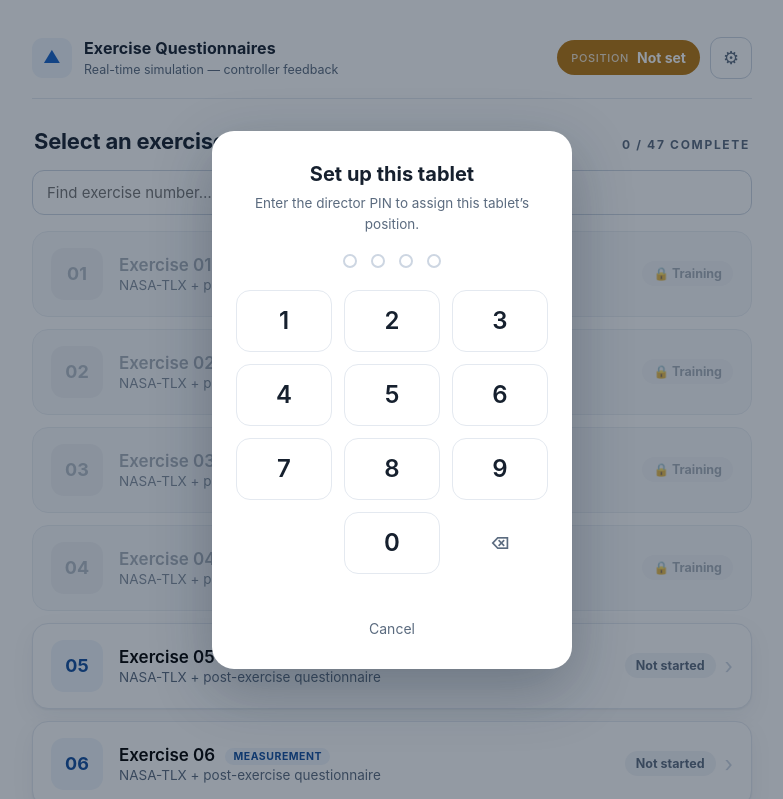
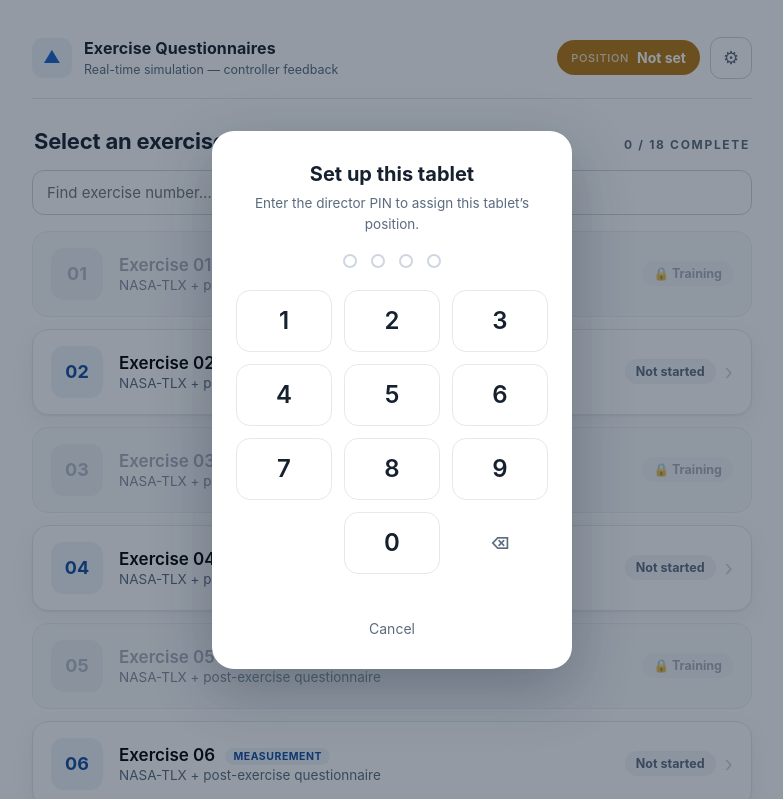
Before and after one commit to agonzalezgam/RTS-Questionnaires, a plain HTML site: page index.html in a window 1280 px wide. Shown: the top 799 px of the page, without its empty margins (248-1031 px from the left). Drawn offline with Linux system fonts and the light colour scheme.

Commit message:
Update index.html for FI-B

```diff
--- a/index.html
+++ b/index.html
@@ -269,12 +269,13 @@
       </div>
       <div class="field" style="margin-top:20px">
         <label for="postSheetId">Post-exercise sheet ID</label>
-        <div class="desc">Sheet holding the “Responses” tab (Exercise + CWP Position columns).</div>
+        <div class="desc">Sheet holding the per-exercise tabs 01B…18B (each with a CWP Position column).</div>
         <input id="postSheetId" type="text" spellcheck="false">
       </div>
       <div class="field">
-        <label for="postTab">Post-exercise tab name</label>
-        <input id="postTab" type="text" spellcheck="false" placeholder="Responses">
+        <label for="postTabSuffix">Post-exercise tab suffix</label>
+        <div class="desc">Tabs are named 01+suffix … 18+suffix (e.g. 01B).</div>
+        <input id="postTabSuffix" type="text" spellcheck="false" placeholder="B">
       </div>
       <div class="field">
         <label for="tlxSheetId">NASA-TLX sheet ID</label>
@@ -314,70 +315,37 @@ const Store = (()=> {
 /* ============================ CONFIG ============================ */
 const SETTINGS_PIN = '0000';        // numeric PIN to open Settings
 const SYNC_TIMEOUT_MS = 3*60*1000;  // give up after 3 minutes → sync error
-const TOTAL_EXERCISES = 47;
-const EX_TRAINING = new Set([1,2,3,4,8,9,10,11,16,22,28,34,36,38,44,46]);
+const TOTAL_EXERCISES = 18;
+const EX_TRAINING = new Set([1,3,5,12]);
 
-/* Post-exercise Google Form links, indexed by exercise number (1–47). */
-const FORM = 'https://docs.google.com/forms/d/e/';
+/* Post-exercise questionnaire links, by exercise number. Training (FAM) exercises
+   have no questionnaire, so they are intentionally absent (used to lock those cards). */
 const POST_LINKS = {
-  1:FORM+'1FAIpQLSfZ7_n3NNqljKXSY7wvYweyZ9H_y6mgijiIXUv0NTxlSwKX2A/viewform',
-  2:FORM+'1FAIpQLSdszXsWFDg-BFDp-BbdrojP69l4rdxPaha4U0ko6I0RnOHEQQ/viewform',
-  3:FORM+'1FAIpQLSfibGQdCIkFuV36354b8zvN0Q_9VdWxsnxUeVcYHL3XLOJlpg/viewform',
-  4:FORM+'1FAIpQLSdVoR0UamK9ld1OYYzK5-mt4nlGjiCG83idM0He4m-P9NKGbg/viewform',
-  5:FORM+'1FAIpQLSeW38jDr4s6O65S8knO5rUNy0DRAHdzC7aQ7k3FuOqqXawYOA/viewform',
-  6:FORM+'1FAIpQLScM872xv64Efo8NIIEwphygnXSkT0eKNVEs6MlPS15S0AVIxA/viewform',
-  7:FORM+'1FAIpQLSeYNFWDD6XBdsjgxBOpsua5l_lSi2cXSE6muiHfEw3H7LzGFw/viewform',
-  8:FORM+'1FAIpQLSed-vEkvktntcFe4mGwIXBrPnMYjADWqUD1euH1pnT6Us8wOA/viewform',
-  9:FORM+'1FAIpQLSe0wbMUBJmNZljz5svZdOQnyov1GCbJ1aYvntYjuRd-jZnW7w/viewform',
-  10:FORM+'1FAIpQLSf5DDroxBLyRD_C3qTseLwskW7fvlAspwbsiStsKLjLrtWhUg/viewform',
-  11:FORM+'1FAIpQLSfpFd4oufGMDF_ORTtJAnGdkxS4WMeOFn097myw1ydKVXOXxQ/viewform',
-  12:FORM+'1FAIpQLSfoQ_b46Jb3MheENijw_p-PCzU5OgOTWdiidq6JsTGYa0_6nw/viewform',
-  13:FORM+'1FAIpQLScBEwYo2jQXnFpMECTgytgoK9a65QJrNHgVzLnKmpk8XfBVqg/viewform',
-  14:FORM+'1FAIpQLScd7wGaJOVRaw5SJ7ZfabMnPIJWc4887ttqQgYpUCXFbnSZIg/viewform',
-  15:FORM+'1FAIpQLSeKQL17ad-9YM-EaYDG4HjDCitE_7F1sUlJ1Aqb9UnjqULWrA/viewform',
-  16:FORM+'1FAIpQLScbbXJwD0kUmIBfI_DMzWSQvm7jWF0mItdoL57-raqqqPOKew/viewform',
-  17:FORM+'1FAIpQLScySK0AcdqAPBVUTFgJdZ5AaefCQKcRKdfVeGUADMY9zZxBbg/viewform',
-  18:FORM+'1FAIpQLSfPvvQaGiDYBn3kWaxkToAlrhIRhKsIIO1Y4RuqtqCKc4K61A/viewform',
-  19:FORM+'1FAIpQLSf9LmSilv0C3WcO5XJ9Hpuk0cpDDuOfi6u4pS7ZgXMmBGBvNg/viewform',
-  20:FORM+'1FAIpQLScGWF_x4JO2mLPUfoZUQdkdxbXk1Ol8POOcy-4y9fQTYy7GDQ/viewform',
-  21:FORM+'1FAIpQLSeBfOb4Fkqy52myF2rpkuCTNG7kzMWwWAQD8iCjBdzPgiW9sQ/viewform',
-  22:FORM+'1FAIpQLScW3Kat8c2zZfERS6lD45MPB16vE8vSJsesxfPGNso6PCK-mA/viewform',
-  23:FORM+'1FAIpQLScvugE2csbC9KvBhGK0sY7p0JlSj2LouK1AoexOvLTbTfgUYg/viewform',
-  24:FORM+'1FAIpQLSc_GlcLdErnSEeptFxCerHDPlyBM7Ge4i5t971ZYhO7ezUvkQ/viewform',
-  25:FORM+'1FAIpQLSeJxafbVS12Q6UP74EVTxVY1A4lKPtWUNLK9KuAE-q4DENfRA/viewform',
-  26:FORM+'1FAIpQLSePiCGB0OH94dMPcgBid8dBZQNhYuPeRnFXhNJmzVEI4nXXnw/viewform',
-  27:FORM+'1FAIpQLSeh9sl_5UvFh7NkMJwlX2NLAOLrl_Xo9g5iVNTPaKycPOJ7YQ/viewform',
-  28:FORM+'1FAIpQLSeYaJq6wVxOGQnSAjAu39TZQmg3dcG-Th1y6yUIRZ9hggPDIA/viewform',
-  29:FORM+'1FAIpQLScUYPwrVUsdhbV4X4zPhrwVnpJyYqd12Z9SdEYfXlY8DaS7yQ/viewform',
-  30:FORM+'1FAIpQLSd9mDNzU-zpqE11CbVlxqaWCCASvh2UoL0onZn8oKBB5gjnUw/viewform',
-  31:FORM+'1FAIpQLScYRsyvzzUMFQPAjA1yymyXUN2ahmolJsjVBNiqF41dl-PRYg/viewform',
-  32:FORM+'1FAIpQLSdg03vXi_As_25FkB9PqME__8VmfwZa09cB3TLH40nb9DlQ6g/viewform',
-  33:FORM+'1FAIpQLSeo0naFvR5luL-aJ7wBBFvvbHfbBHnAXqkv1It6SLob1C3V6g/viewform',
-  34:FORM+'1FAIpQLSfGu_Wz2p-CvwSjRznw4v5xfNFjBeSOreH2IbufuhT25gq8Vw/viewform',
-  35:FORM+'1FAIpQLSfDOJ72Flq-r8W9vxUW0ORTCMG3vPnm1DV4vO5odz8kF2CF5A/viewform',
-  36:FORM+'1FAIpQLSeQrcl3Wpix7fpUKnmAvKsCg92GNncQW_FrPXujIgC59PkIqQ/viewform',
-  37:FORM+'1FAIpQLSdMKWyRCuOGCJ1dwZV4sofY-HWHk_BRI0iqEcOy4QPGo_lS7Q/viewform',
-  38:FORM+'1FAIpQLSd_IJf74ovatZuI6SzoEARZoasCyLb7ghKSWN_6Am0VthqDhw/viewform',
-  39:FORM+'1FAIpQLSdSRQnDBH1dOQZuRYrhKrqC5_iSlmzZCDodLnkeirzRRa1HOw/viewform',
-  40:FORM+'1FAIpQLSf_XLtniS6GKGCnH3Xs8mLU6eg2i-OWN9mcTyK85GXmvzbGKw/viewform',
-  41:FORM+'1FAIpQLSdH996BsqgmICKnxxjDsTqBJpbFj2_5R8f_srjLblwOKX_5Sg/viewform',
-  42:FORM+'1FAIpQLSffGz_e5eqsdxkp67ACeweA4bSB3Lrfq7zG1jjM3bWBAvtEMA/viewform',
-  43:FORM+'1FAIpQLSdJga2sw6fC9Pf3V5psZkQWsqJXS2U29ZdJqza_vO058QGP7A/viewform',
-  44:FORM+'1FAIpQLSfTWCd5NwfRhAMhJLJCTD7Koe8wzwEs3Bv37BKi0V_ZyGdT1w/viewform',
-  45:FORM+'1FAIpQLSdf_JI4cD121XxZxU0RehWmr6trcvjnUgvK02PSSv571ZtVyA/viewform',
-  46:FORM+'1FAIpQLScTfP5kkfsx71zbFnq5yYFjz2EaSFbMOAZwV9Pia2zjCAAmkQ/viewform',
-  47:FORM+'1FAIpQLSeZT2BoPCYJITtkSivaf7PvqE1ySQ3-DJ3V9LCe7b0Iv4kmRA/viewform'
+  2:'https://forms.gle/8CKz9ToHJy4arPLG9',
+  4:'https://forms.gle/WhMeXSZEcGLyBum66',
+  6:'https://forms.gle/5HkzWrdaxAWsut8m6',
+  7:'https://forms.gle/TQwTXvAYWjuSJyeD8',
+  8:'https://forms.gle/XJK11QPDNcMvn5TM9',
+  9:'https://forms.gle/h9X68FjPGYA8Ffwk9',
+  10:'https://forms.gle/bjKXSAtYwNaAGcSo8',
+  11:'https://forms.gle/rQsf5Khi585AySVg8',
+  13:'https://forms.gle/fWu7ZCmyRUJohEKQ9',
+  14:'https://forms.gle/V8bBfb8i12PaYeju5',
+  15:'https://forms.gle/5bHGN2fpmwKUki6f6',
+  16:'https://forms.gle/RaTyiVcNLZGt8nBv8',
+  17:'https://forms.gle/iRVqDZ4FzdNAm19T8',
+  18:'https://forms.gle/kXwqSterMkyXvTE77'
 };
 
-const CONFIG_VERSION = 5;
+const CONFIG_VERSION = 7;
 const DEFAULTS = {
   position: '',                                                 // "1".."9" → Position n
   trainingEnabled: false,                                       // training exercises locked by default
-  postSheetId: '1D-vlc2GgUPpejFF4veTBcHiEPtN3t920rE0z0nUrKiI',  // post-exercise responses spreadsheet
-  postTab:     'Responses',                                     // single tab: Exercise + CWP Position
-  tlxSheetId:  '1fsBb_6PqV4Z9pnqMCy4Ys1qSfkJA5Y6OnP4v5o8qMQw',  // TLX responses
+  postSheetId: '1ov9HML_u3T19XU99bKxGATk1AP1bmpZ0HOFQ096pXb8',  // post-exercise responses spreadsheet (tabs 01B…18B)
+  postTabSuffix: 'B',                                           // per-exercise tabs are named 01B, 02B, …
+  tlxSheetId:  '14BheKuiXLx2AbLllqJEAQcspmKHJudl-WiShGxHkwQM',  // TLX responses
   tlxTab:      'Respuestas de formulario 1',
-  tlxUrl:      'https://forms.gle/z8TPn9ZzFsTsuUxm7',           // single TLX form
+  tlxUrl:      'https://forms.gle/EDrqPdSpT93xwm2V6',           // single TLX form
   pollSeconds: 15
 };
 
@@ -424,7 +392,7 @@ function renderList(){
     if(filter && !String(n).includes(filter) && pad2(n)!==filter) continue;
     const st = exState(n);
     const isTrain = EX_TRAINING.has(n);
-    const locked  = isTrain && !cfg.trainingEnabled;
+    const locked  = isTrain && (!cfg.trainingEnabled || !POST_LINKS[n]);
     const typeTag = isTrain ? '<span class="tag train">Training</span>'
                             : '<span class="tag meas">Measurement</span>';
     const card = document.createElement('button');
@@ -452,7 +420,7 @@ let currentEx = null;
 const timers = {};   // `${num}:${type}` -> intervalId
 
 function openExercise(num){
-  if(EX_TRAINING.has(num) && !cfg.trainingEnabled) return;   // training locked
+  if(EX_TRAINING.has(num) && (!cfg.trainingEnabled || !POST_LINKS[num])) return;   // training / no questionnaire
   if(!cfg.position){ requestSettings(); return; }
   currentEx = num;
   document.getElementById('detailTitle').textContent = 'Exercise '+pad2(num);
@@ -567,7 +535,7 @@ function parseGviz(resp){
   });
 }
 const tlxRows  = ()=> gvizQuery(cfg.tlxSheetId, cfg.tlxTab||null);
-const postRows = ()=> gvizQuery(cfg.postSheetId, cfg.postTab||'Responses');
+const postRows = n => gvizQuery(cfg.postSheetId, pad2(n)+(cfg.postTabSuffix||''));
 
 /* The CWP Position cell reads like "Position 3 - ALPHA" (sector varies per exercise),
    so match by the position NUMBER contained in it, not an exact string. */
@@ -579,8 +547,13 @@ function posMatch(cell, pos){
 /* Live check during a session — called every 15 s by beginPolling. */
 async function checkLogged(num, type, position){
   try{
-    const rows = type==='tlx' ? await tlxRows() : await postRows();
-    return rows.some(r => posMatch(val(r,POSKEYS),position) && eqNum(val(r,EXKEYS),num));
+    if(type==='tlx'){
+      const rows=await tlxRows();
+      return rows.some(r => posMatch(val(r,POSKEYS),position) && eqNum(val(r,EXKEYS),num));
+    } else {
+      const rows=await postRows(num);          // tab is exercise-specific → match position only
+      return rows.some(r => posMatch(val(r,POSKEYS),position));
+    }
   }catch(e){ return false; }
 }
 
@@ -607,15 +580,24 @@ async function reconcile(){
   }catch(e){}
   renderList();
 
-  // POST — one read of the "Responses" tab, filtered to this position.
-  try{
-    const rows=await postRows();
-    rows.forEach(r=>{ if(posMatch(val(r,POSKEYS),cfg.position)){ const ex=val(r,EXKEYS); if(ex!=null) markDone(ex,'post'); } });
-  }catch(e){}
+  // POST — one read per exercise tab (skips training / exercises without a questionnaire).
+  await scanPostTabs();
 
   saveProgress(); renderList(); if(currentEx) renderDetail();
   if(note) note.style.display='none';
   reconciling=false;
+}
+async function scanPostTabs(){
+  const list=[]; for(let n=1;n<=TOTAL_EXERCISES;n++) if(POST_LINKS[n]) list.push(n);
+  let i=0; const CONC=8;
+  async function worker(){
+    while(i<list.length){
+      const n=list[i++];
+      try{ const rows=await postRows(n); if(rows.some(r=>posMatch(val(r,POSKEYS),cfg.position))) markDone(n,'post'); }catch(e){}
+      renderList();
+    }
+  }
+  await Promise.all(Array.from({length:CONC}, worker));
 }
 
 /* ============================ PIN GATE ============================ */
@@ -667,7 +649,7 @@ function openSettings(){
   fillPositionSelect();
   document.getElementById('trainingEnabled').checked = !!cfg.trainingEnabled;
   document.getElementById('postSheetId').value = cfg.postSheetId;
-  document.getElementById('postTab').value     = cfg.postTab;
+  document.getElementById('postTabSuffix').value = cfg.postTabSuffix;
   document.getElementById('tlxSheetId').value  = cfg.tlxSheetId;
   document.getElementById('tlxTab').value      = cfg.tlxTab;
   document.getElementById('tlxUrl').value      = cfg.tlxUrl;
@@ -686,7 +668,7 @@ function saveSettings(){
   cfg.position        = document.getElementById('positionSelect').value;
   cfg.trainingEnabled = document.getElementById('trainingEnabled').checked;
   cfg.postSheetId     = document.getElementById('postSheetId').value.trim();
-  cfg.postTab         = document.getElementById('postTab').value.trim();
+  cfg.postTabSuffix   = document.getElementById('postTabSuffix').value.trim();
   cfg.tlxSheetId      = document.getElementById('tlxSheetId').value.trim();
   cfg.tlxTab          = document.getElementById('tlxTab').value.trim();
   cfg.tlxUrl          = document.getElementById('tlxUrl').value.trim();
```
